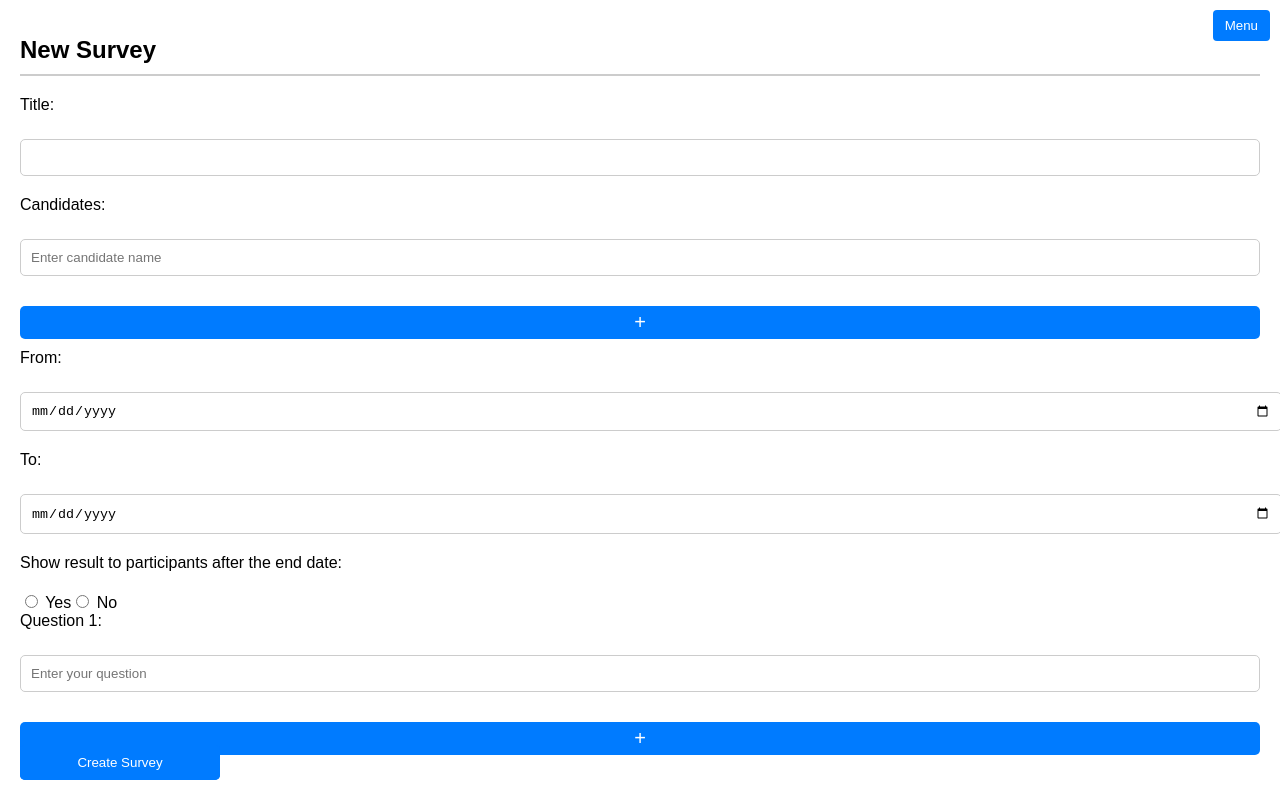
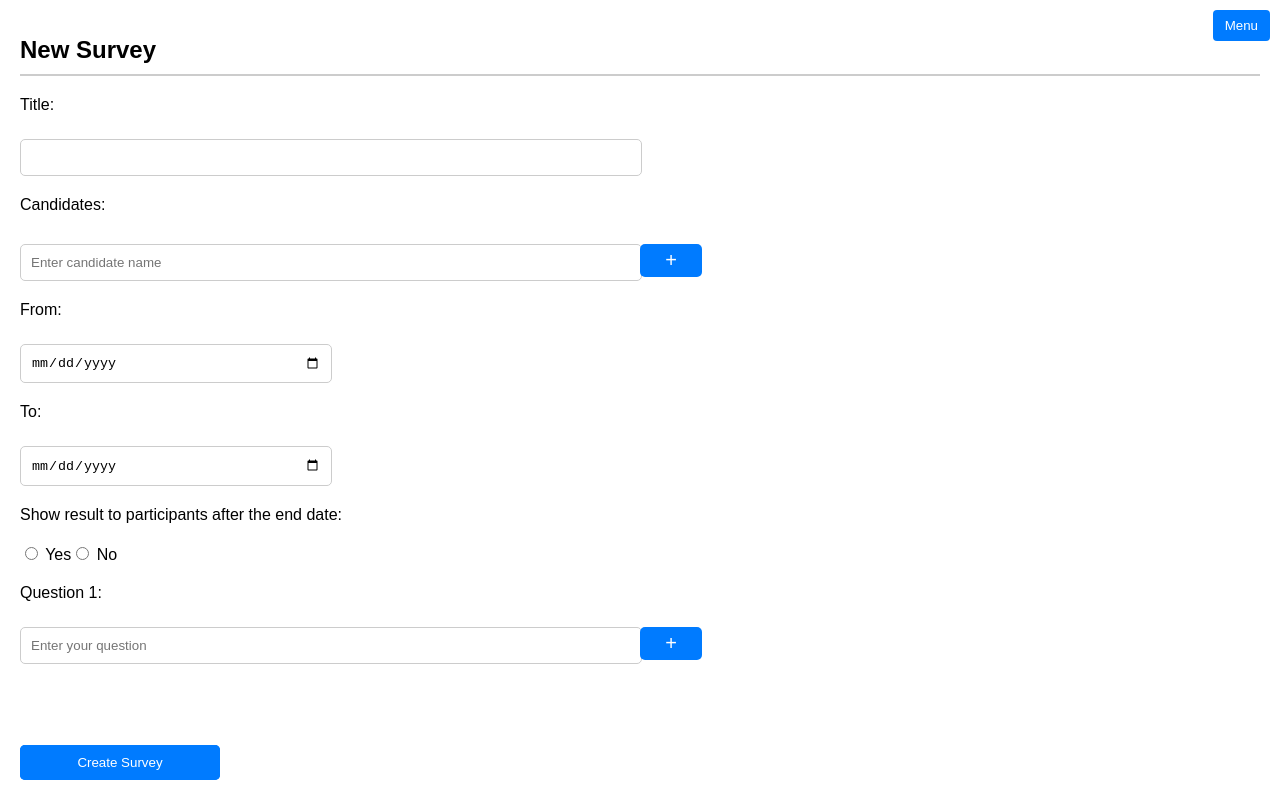
Before and after one commit to YazdanRa/CS476, a React (Create React App) app in the folder frontend/react-frontend/: page /create in a window 1280 px wide. Built offline with nearby package versions, Linux system fonts and the light colour scheme.

Commit message:
Create Vote Page Styled

```diff
--- a/frontend/react-frontend/src/components/CSS/Create.css
+++ b/frontend/react-frontend/src/components/CSS/Create.css
@@ -84,13 +84,23 @@ p {
     padding: 5px 10px;
     font-size: 20px;
     margin: 10px 0;
+    width: 5%;
 }
 
-input[type="text"] {
-    width: 100%;
-    padding: 8px;
-    margin-top: 5px;
+.candidate-input, .question-input, .title-input {
+    width: 50%; /* Set the width to 50% of its parent */
+    padding-right: 20px; /* Add some spacing to the right */
     box-sizing: border-box;
-    border: 1px solid #ccc;
-    border-radius: 3px;
+    display: inline-block; /* This will allow elements to sit side by side */
 }
+
+.show-results{
+    margin-bottom: 20px;
+}
+
+.from-input, .to-input{
+    width: 25%; /* Set the width to 50% of its parent */
+    padding-right: 20px; /* Add some spacing to the right */
+    box-sizing: border-box;
+    display: inline-block; /* This will allow elements to sit side by side */
+}
--- a/frontend/react-frontend/src/components/Create.js
+++ b/frontend/react-frontend/src/components/Create.js
@@ -32,21 +32,29 @@ function NewSurvey() {
             <h1>New Survey</h1>
 
             <label>Title:</label>
+            <div className="title-input">
             <input type="text" />
+            </div>
 
             <label>Candidates:</label>
-            {candidates.map((_, index) => (
-                <div key={index}>
-                    <input type="text" placeholder="Enter candidate name" />
-                </div>
-            ))}
-            <button onClick={addCandidate} className="add-button">+</button>
+    <div className="candidate-input">
+        {candidates.map((_, index) => (
+            <input key={index} type="text" placeholder="Enter candidate name" />
+        ))}
+    </div>
+    <button onClick={addCandidate} className="add-button">+</button>
 
+    <div className="date-inputs-container">
+        <div className="from-input">
             <label>From:</label>
             <input type="date" />
+        </div>
+    </div>
 
+            <div className="to-input">
             <label>To:</label>
             <input type="date" />
+            </div>
 
             <div className="show-results">
                 <label>Show result to participants after the end date: </label>
@@ -54,12 +62,14 @@ function NewSurvey() {
                 <input type="radio" name="showResults" value="No" /> No
             </div>
 
+            <div className="question-input">
             {questions.map((_, index) => (
                 <div key={index}>
                     <label>Question {index + 1}:</label>
                     <input type="text" placeholder="Enter your question" />
                 </div>
             ))}
+            </div>
             <button onClick={addQuestion} className="add-button">+</button>
 
             <button className="create-button">Create Survey</button>
```
